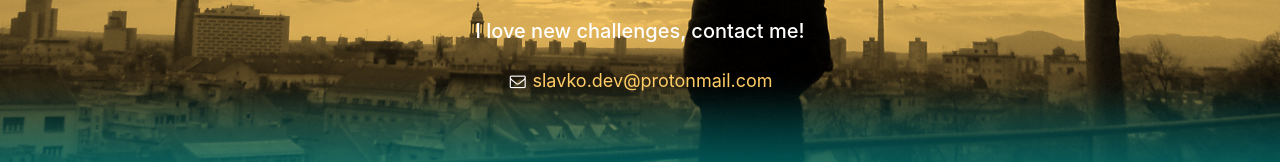
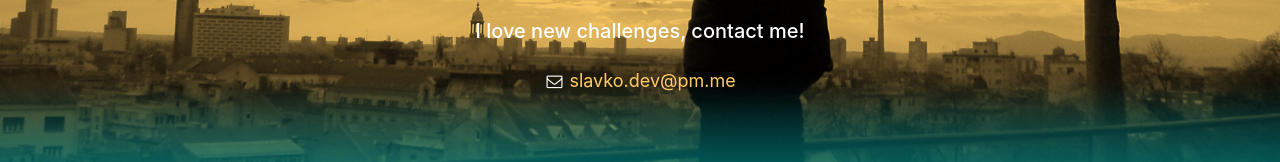
Before and after one commit to dslavkodev/dslavkodev.github.io, a website with bundled scripts: page index.html in a window 1280 px wide. Shown: the part 4422-4584 px from the top of the page. Built offline with nearby package versions, Linux system fonts and the light colour scheme; a web font is replaced by a local one.

Commit message:
Update index.html

```diff
--- a/index.html
+++ b/index.html
@@ -291,7 +291,7 @@
           <div class="col-md-10 col-lg-8 col-xl-7 mx-auto">
 
               <i class="fa fa-envelope-o fa-fw"></i>
-              <a href="mailto:slavko.dev@protonmail.com" class="link">slavko.dev@protonmail.com</a>
+              <a href="mailto:slavko.dev@pm.me" class="link">slavko.dev@pm.me</a>
 
           </div>
 
```
